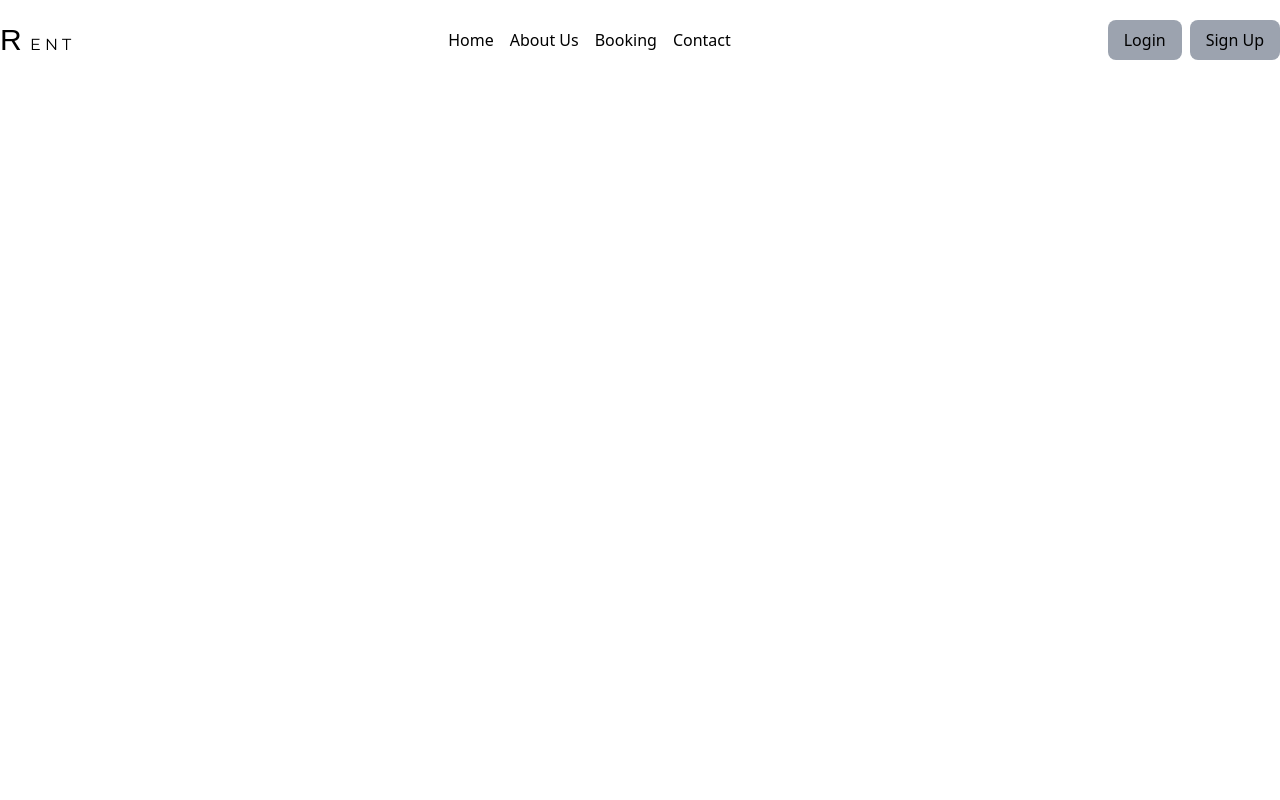
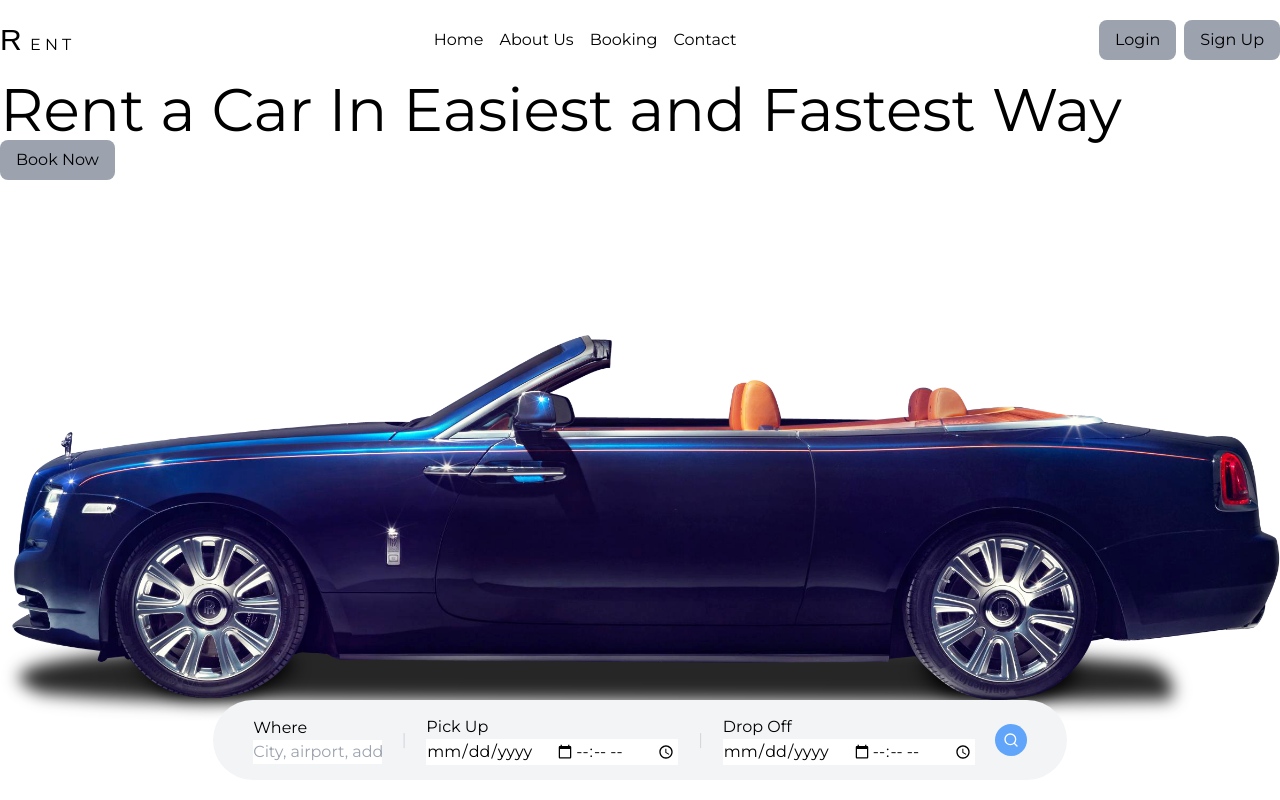
Before and after one commit to KhaledAhmed2004/Car-Rental-Reservation-System-FrontEnd, a React (Vite) app: page / in a window 1280 px wide. Built offline with nearby package versions, Linux system fonts and the light colour scheme; a web font is replaced by a local one.

Commit message:
feat(hero): add hero section with HeroSearchBar

```diff
--- a/package.json
+++ b/package.json
@@ -12,6 +12,7 @@
   "dependencies": {
     "react": "^18.3.1",
     "react-dom": "^18.3.1",
+    "react-icons": "^5.3.0",
     "react-router-dom": "^6.26.1"
   },
   "devDependencies": {
--- /dev/null
+++ b/src/components/features/homePage/HeroSearchBar.tsx
@@ -0,0 +1,40 @@
+import React from "react";
+import { FiSearch } from "react-icons/fi";
+
+const HeroSearchBar = () => {
+  return (
+    <div className="flex justify-center items-center h-screen">
+      <div className="bg-gray-100 h-11 w-2/3 flex p-10 rounded-full items-center justify-between gap-5 text-left absolute bottom-5">
+        <div>
+          <h2>Where</h2>
+          <input
+            type="text"
+            className="w-full"
+            placeholder="City, airport, address or hotel"
+          />
+        </div>
+        <div className="text-gray-300">|</div>
+        <div className="">
+          <div>Pick Up</div>
+          <div className="flex">
+            <input type="date" name="" id="" />
+            <input type="time" name="" id="" />
+          </div>
+        </div>
+        <div className="text-gray-300">|</div>
+        <div>
+          <div>Drop Off</div>
+          <div className="flex">
+            <input type="date" name="" id="" />
+            <input type="time" name="" id="" />
+          </div>
+        </div>
+        <div className="bg-blue-400 p-2 rounded-full">
+          <FiSearch className="text-white" />
+        </div>
+      </div>
+    </div>
+  );
+};
+
+export default HeroSearchBar;
--- /dev/null
+++ b/src/components/features/homePage/HeroSection.tsx
@@ -0,0 +1,18 @@
+import React from "react";
+import SearchBar from "./HeroSearchBar";
+import PrimaryButton from "./../../common/atoms/PrimaryButton";
+import HeroSearchBar from "./HeroSearchBar";
+
+const HeroSection = () => {
+  return (
+    <div className="relative overflow-hidden w-full h-[calc(100vh-80px)]">
+      <h1 className="text-6xl">Rent a Car In Easiest and Fastest Way</h1>
+
+      <div className="absolute bottom-0  w-full bg-[url(./assets/car.png)] bg-contain bg-no-repeat bg-center h-3/4 flex items-end"></div>
+      <PrimaryButton label={"Book Now"} onClick={"Booking Action"} />
+      <HeroSearchBar />
+    </div>
+  );
+};
+
+export default HeroSection;
--- a/src/layouts/MainLayout.tsx
+++ b/src/layouts/MainLayout.tsx
@@ -4,7 +4,7 @@ import Header from "../components/common/organisms/Header";
 
 const MainLayout = () => {
   return (
-    <div className="mx-auto max-w-7xl">
+    <div className="mx-auto max-w-7xl font-montserrat">
       <Header />
       <Outlet />
     </div>
--- /dev/null
+++ b/src/pages/HomePage.tsx
@@ -0,0 +1,12 @@
+import React from "react";
+import HeroSection from "../components/features/homePage/HeroSection";
+
+const HomePage = () => {
+  return (
+    <div>
+      <HeroSection />
+    </div>
+  );
+};
+
+export default HomePage;
--- a/src/routes/Routes.tsx
+++ b/src/routes/Routes.tsx
@@ -1,11 +1,13 @@
 import React from "react";
 import { createBrowserRouter } from "react-router-dom";
 import MainLayout from "../layouts/MainLayout";
+import HomePage from "../pages/HomePage";
 
 const Router = createBrowserRouter([
   {
     path: "/",
     element: <MainLayout />,
+    children: [{ path: "/", element: <HomePage /> }],
   },
 ]);
 export default Router;
```
Also changed, not shown: 1 other file (tests, documents, lock files or other folders).
